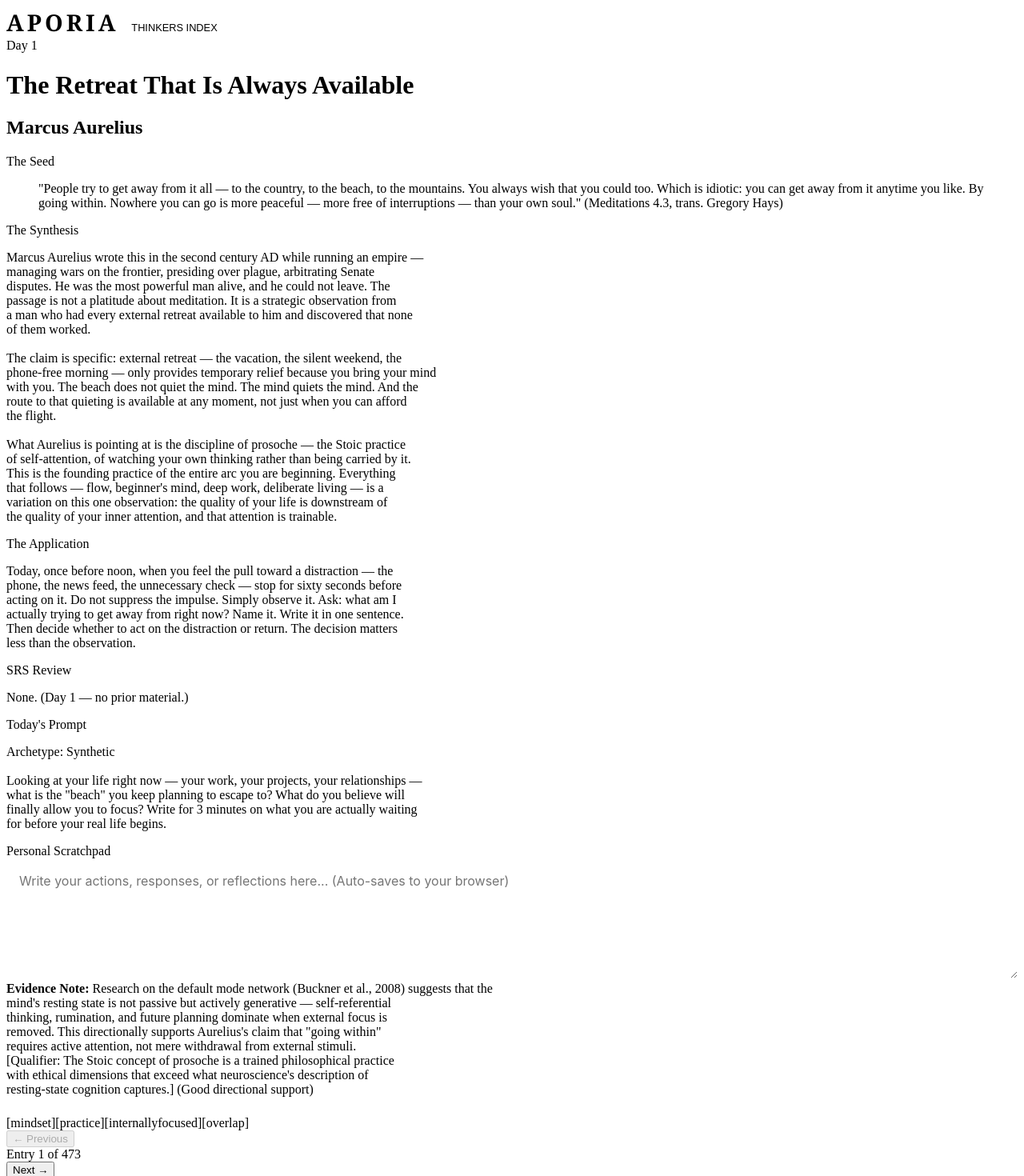
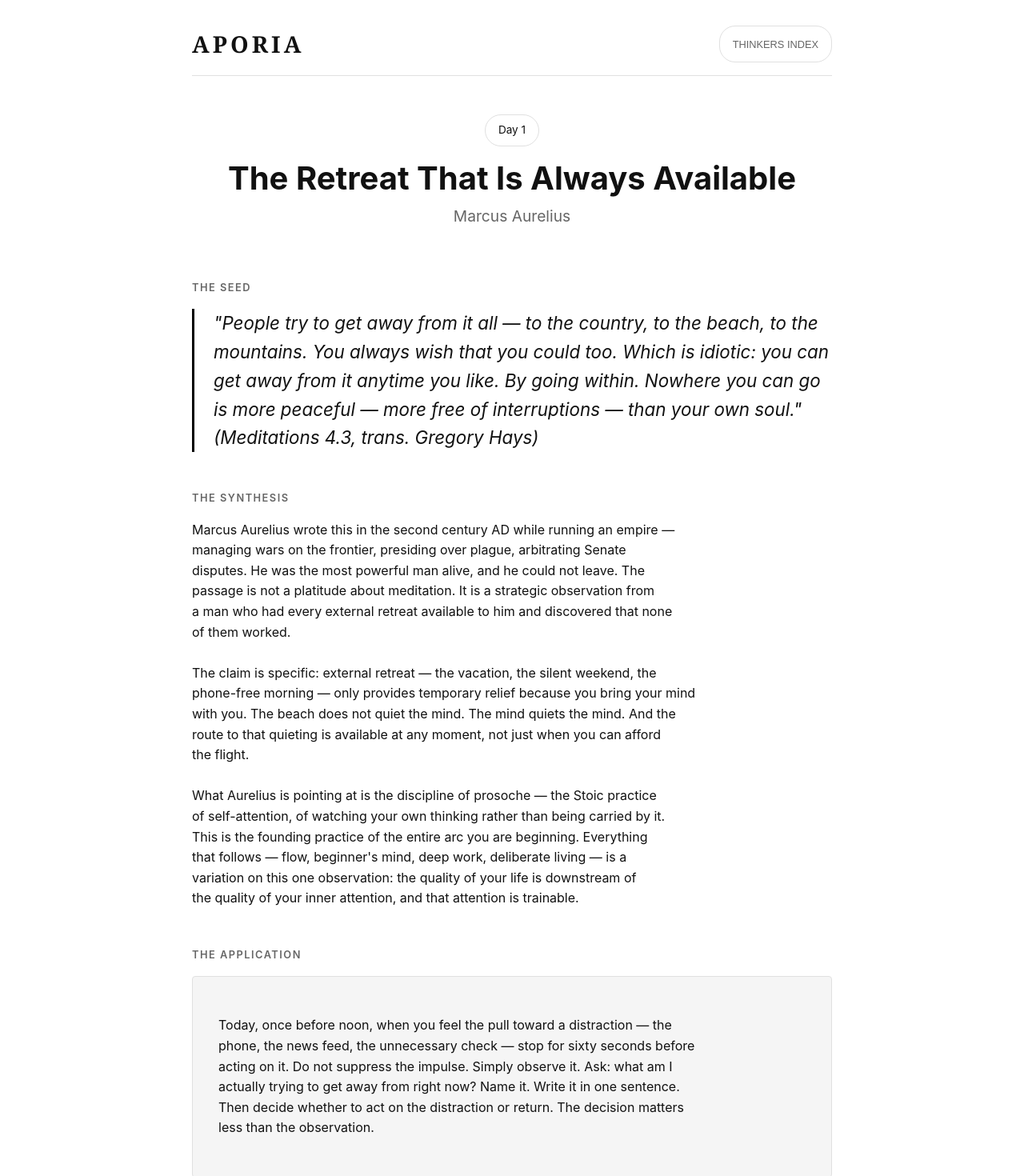
Before and after one commit to rdavidboucher/aporia-calendar, a React (Vite) app in the folder aporia-project/web-app/: page / in a window 1280 px wide. Shown: the top 1470 px of the page at 80% size. Built offline with nearby package versions, Linux system fonts and the light colour scheme.

Commit message:
Add files via upload

```diff
--- a/aporia-project/web-app/src/App.css
+++ b/aporia-project/web-app/src/App.css
@@ -1,3 +1,169 @@
+/* App.css - Pure Monochrome */
+
+:root {
+  /* Default Light Mode */
+  --bg-color: #ffffff;
+  --surface-color: #f5f5f5;
+  --text-main: #111111;
+  --text-muted: #666666;
+  --accent: #000000;
+  --border: #e0e0e0;
+}
+
+@media (prefers-color-scheme: dark) {
+  :root {
+    /* Pure Black & Grey Dark Mode */
+    --bg-color: #0a0a0a;
+    --surface-color: #171717;
+    --text-main: #eeeeee;
+    --text-muted: #888888;
+    --accent: #ffffff;
+    --border: #333333;
+  }
+}
+
+body {
+  margin: 0;
+  background-color: var(--bg-color);
+  color: var(--text-main);
+  font-family: 'Inter', -apple-system, sans-serif;
+  line-height: 1.6;
+}
+
+.aporia-app {
+  max-width: 800px;
+  margin: 0 auto;
+  padding: 2rem;
+}
+
+.top-nav {
+  display: flex;
+  justify-content: space-between;
+  border-bottom: 1px solid var(--border);
+  padding-bottom: 1rem;
+  margin-bottom: 3rem;
+  font-size: 0.9rem;
+  color: var(--text-muted);
+  text-transform: uppercase;
+  letter-spacing: 1px;
+}
+
+.brand {
+  font-weight: 700;
+  color: var(--text-main);
+}
+
+.entry-header {
+  text-align: center;
+  margin-bottom: 4rem;
+}
+
+.day-badge {
+  display: inline-block;
+  background: var(--bg-color);
+  padding: 0.5rem 1rem;
+  border-radius: 20px;
+  font-size: 0.85rem;
+  color: var(--text-main);
+  margin-bottom: 1rem;
+  border: 1px solid var(--border);
+}
+
+.entry-title {
+  font-size: 2.5rem;
+  margin: 0 0 0.5rem 0;
+  line-height: 1.2;
+}
+
+.entry-thinker {
+  font-size: 1.2rem;
+  color: var(--text-muted);
+  font-weight: 400;
+  margin: 0;
+}
+
+.section-block {
+  margin-bottom: 3rem;
+}
+
+.section-label {
+  display: block;
+  font-size: 0.8rem;
+  text-transform: uppercase;
+  color: var(--text-muted);
+  letter-spacing: 1.5px;
+  margin-bottom: 1rem;
+  font-weight: 600;
+}
+
+.quote-text {
+  font-size: 1.4rem;
+  font-style: italic;
+  border-left: 3px solid var(--accent);
+  padding-left: 1.5rem;
+  margin: 0;
+  color: var(--text-main);
+}
+
+.action-card {
+  background: var(--surface-color);
+  padding: 2rem;
+  border-radius: 4px;
+  border: 1px solid var(--border);
+}
+
+.entry-footer {
+  margin-top: 4rem;
+  padding-top: 2rem;
+  border-top: 1px solid var(--border);
+  font-size: 0.9rem;
+  color: var(--text-muted);
+}
+
+.tags {
+  margin-top: 1rem;
+  display: flex;
+  gap: 0.5rem;
+  flex-wrap: wrap;
+}
+
+.tag {
+  background: var(--surface-color);
+  padding: 0.2rem 0.6rem;
+  border-radius: 4px;
+  font-size: 0.8rem;
+  border: 1px solid var(--border);
+}
+
+.navigation-controls {
+  display: flex;
+  justify-content: space-between;
+  align-items: center;
+  margin-top: 4rem;
+}
+
+.nav-btn {
+  background: var(--bg-color);
+  color: var(--text-main);
+  border: 1px solid var(--border);
+  padding: 0.8rem 1.5rem;
+  border-radius: 4px;
+  cursor: pointer;
+  transition: all 0.2s;
+  font-weight: 600;
+}
+
+.nav-btn:hover:not(:disabled) {
+  background: var(--text-main);
+  color: var(--bg-color);
+}
+
+.nav-btn:disabled {
+  opacity: 0.3;
+  cursor: not-allowed;
+  border-color: var(--border);
+}
+
 /* --- UPDATED BRANDING --- */
 .brand {
   font-family: 'Georgia', serif; /* Gives it an elegant, classic book feel */
```
